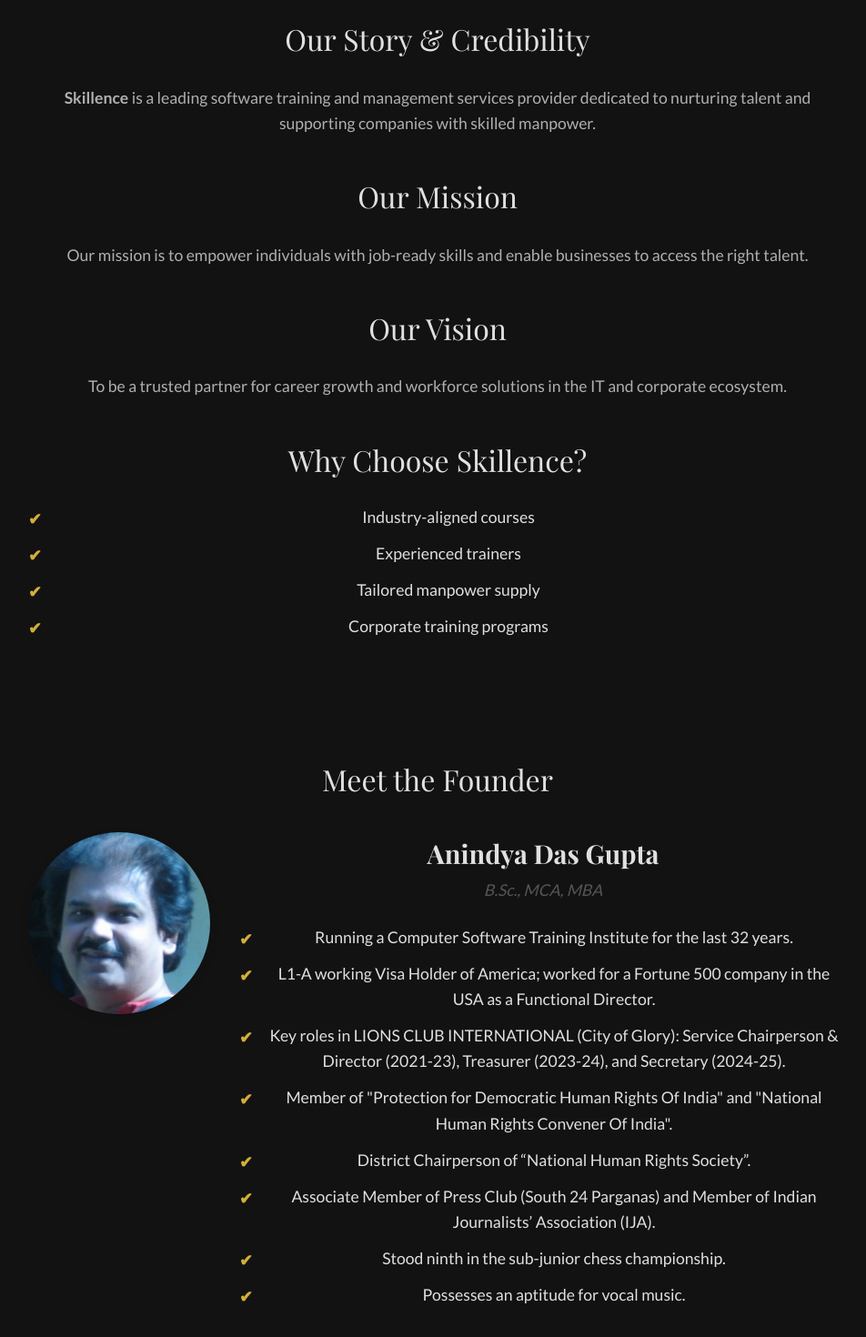
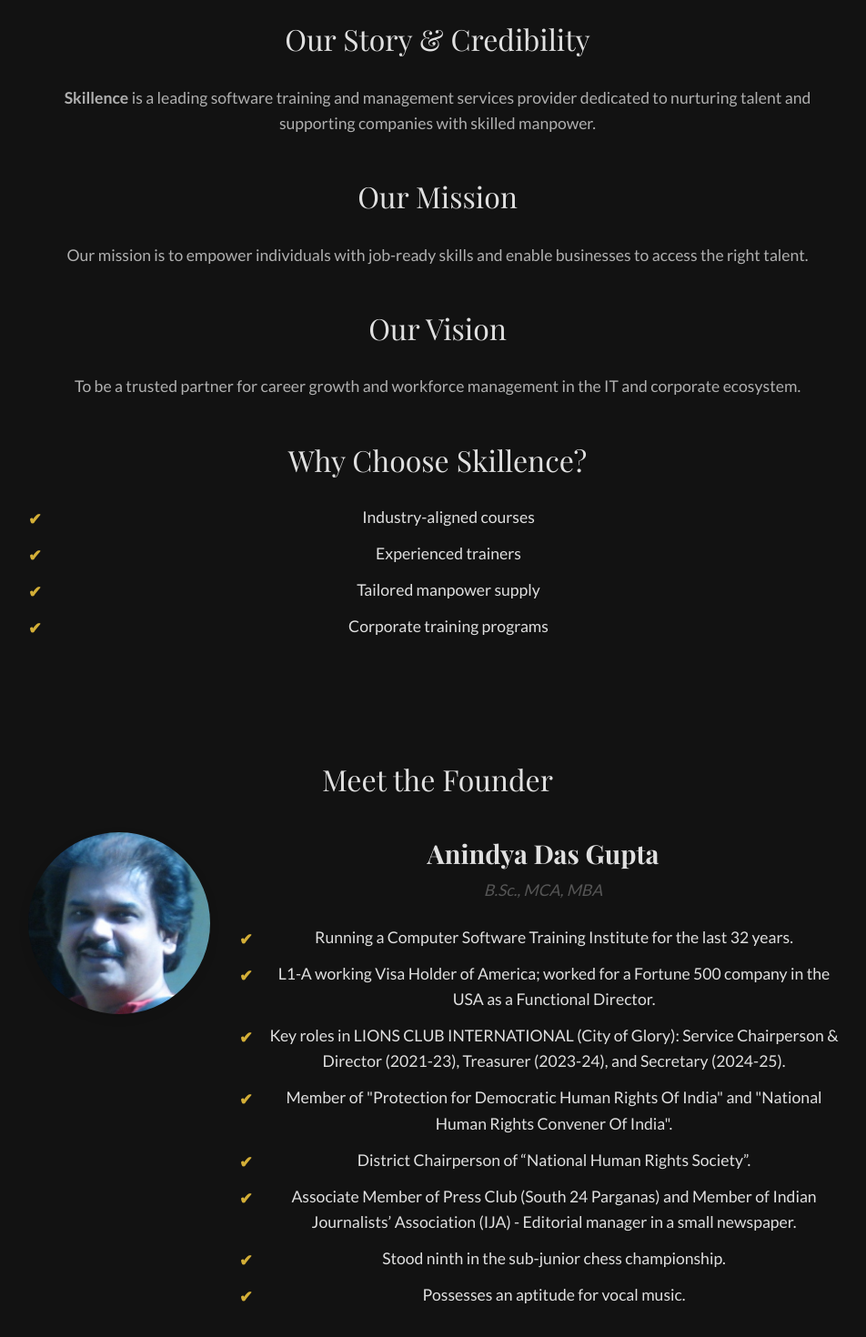
Before and after one commit to Debajyoti-DG/Skillence, a React (Create React App) app in the folder client/: page /about in a window 1280 px wide. Shown: the part 280-1750 px from the top of the page at 91% size, without its empty margins (159-1111 px from the left). Built offline with nearby package versions, Linux system fonts and the light colour scheme.

Commit message:
Changes made to client and Hoping to solve internal server error 500

```diff
--- a/client/src/pages/About.js
+++ b/client/src/pages/About.js
@@ -22,7 +22,7 @@
       <div className="about-section">
         <h2>Our Vision</h2>
         <p>
-          To be a trusted partner for career growth and workforce solutions in the IT and corporate ecosystem.
+          To be a trusted partner for career growth and workforce management in the IT and corporate ecosystem.
         </p>
       </div>
 
@@ -53,7 +53,7 @@
               <li>Key roles in LIONS CLUB INTERNATIONAL (City of Glory): Service Chairperson & Director (2021-23), Treasurer (2023-24), and Secretary (2024-25).</li>
               <li>Member of "Protection for Democratic Human Rights Of India" and "National Human Rights Convener Of India".</li>
               <li>District Chairperson of “National Human Rights Society”.</li>
-              <li>Associate Member of Press Club (South 24 Parganas) and Member of Indian Journalists’ Association (IJA).</li>
+              <li>Associate Member of Press Club (South 24 Parganas) and Member of Indian Journalists’ Association (IJA) - Editorial manager in a small newspaper.</li>
               <li>Stood ninth in the sub-junior chess championship.</li>
               <li>Possesses an aptitude for vocal music.</li>
             </ul>
--- a/client/src/pages/Services.js
+++ b/client/src/pages/Services.js
@@ -34,7 +34,7 @@
 
         <div className="service-card">
           <div className="service-icon">📈</div>
-          <h3>Management Solutions</h3>
+          <h3>Management Services Provider</h3>
           <p>Streamlining your training and development initiatives for maximum impact.</p>
           <ul className="service-list">
             <li>Organizing and managing training programs for companies.</li>
```
